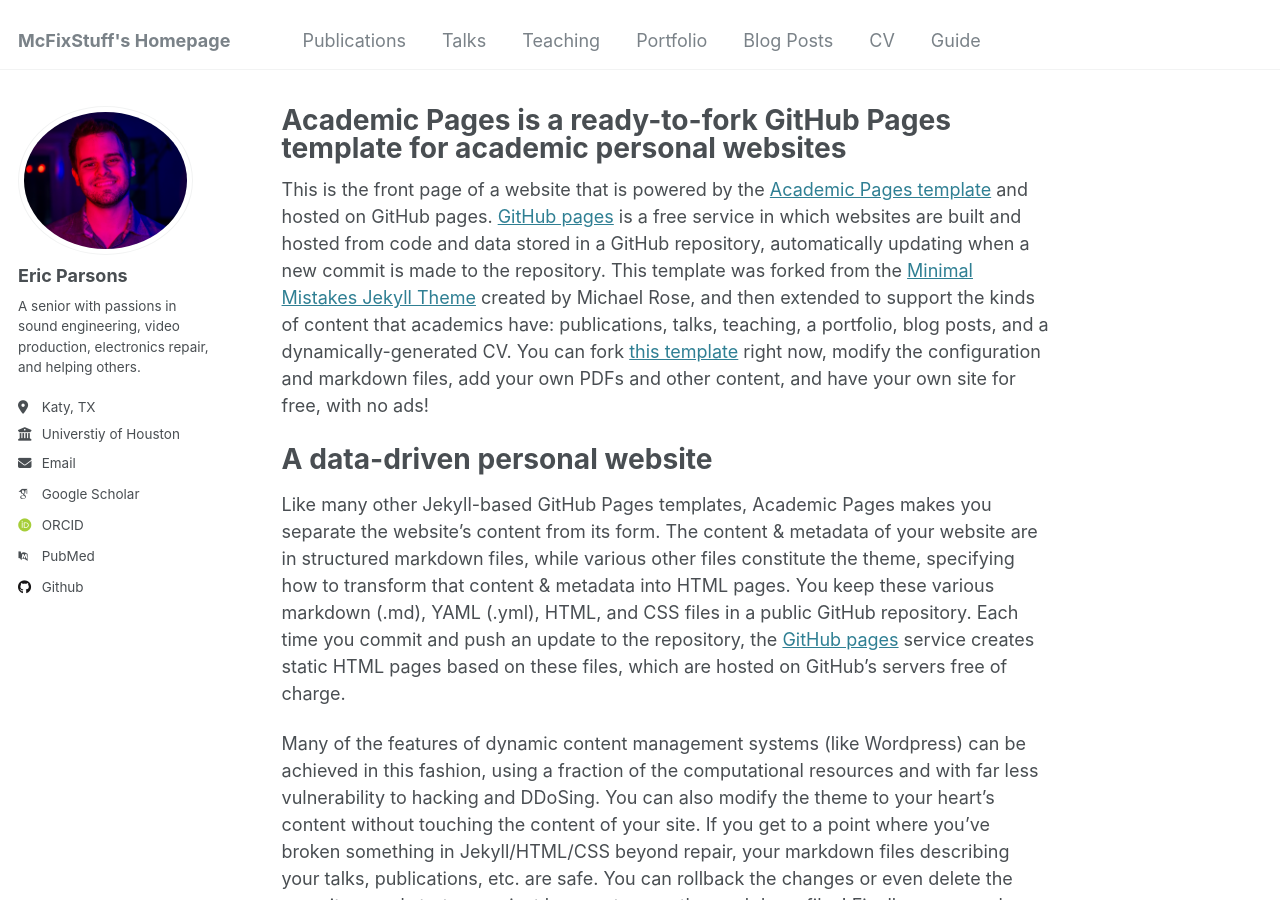
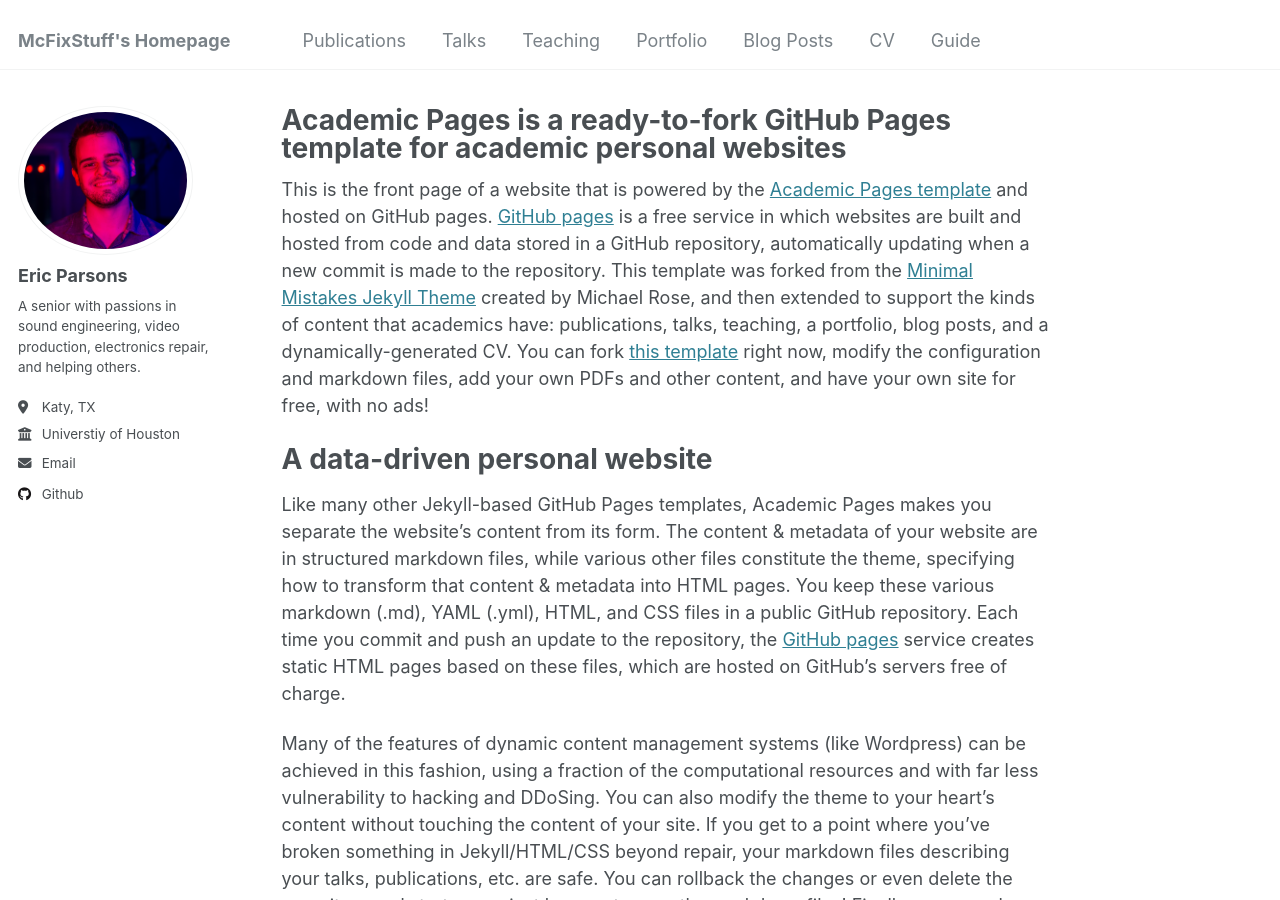
Before and after one commit to mcfixstuff/mcfixstuff.github.io, a Jekyll site: the page built from _pages/about.md, in a window 1280 px wide and 900 px high. Built offline with Jekyll 4.4.1, drawn with Linux system fonts in a browser that asks for light colours; some web fonts are replaced; part of the change alters nothing that is shown.

Commit message:
Update _config.yml

```diff
--- a/_config.yml
+++ b/_config.yml
@@ -32,11 +32,11 @@ author:
 
   # Academic websites
   arxiv            : # URL - Update with the correct link to your profile
-  googlescholar    : "https://scholar.google.com/citations?user=PS_CX0AAAAAJ"
+  googlescholar    : #
   impactstory      : # URL
-  orcid            : "http://orcid.org/yourorcidurl"
+  orcid            : #
   semantic         : # URL
-  pubmed           : "https://www.ncbi.nlm.nih.gov/pubmed/?term=john+snow"
+  pubmed           : #
   researchgate     : # URL
   scopus           : # URL
 
```
